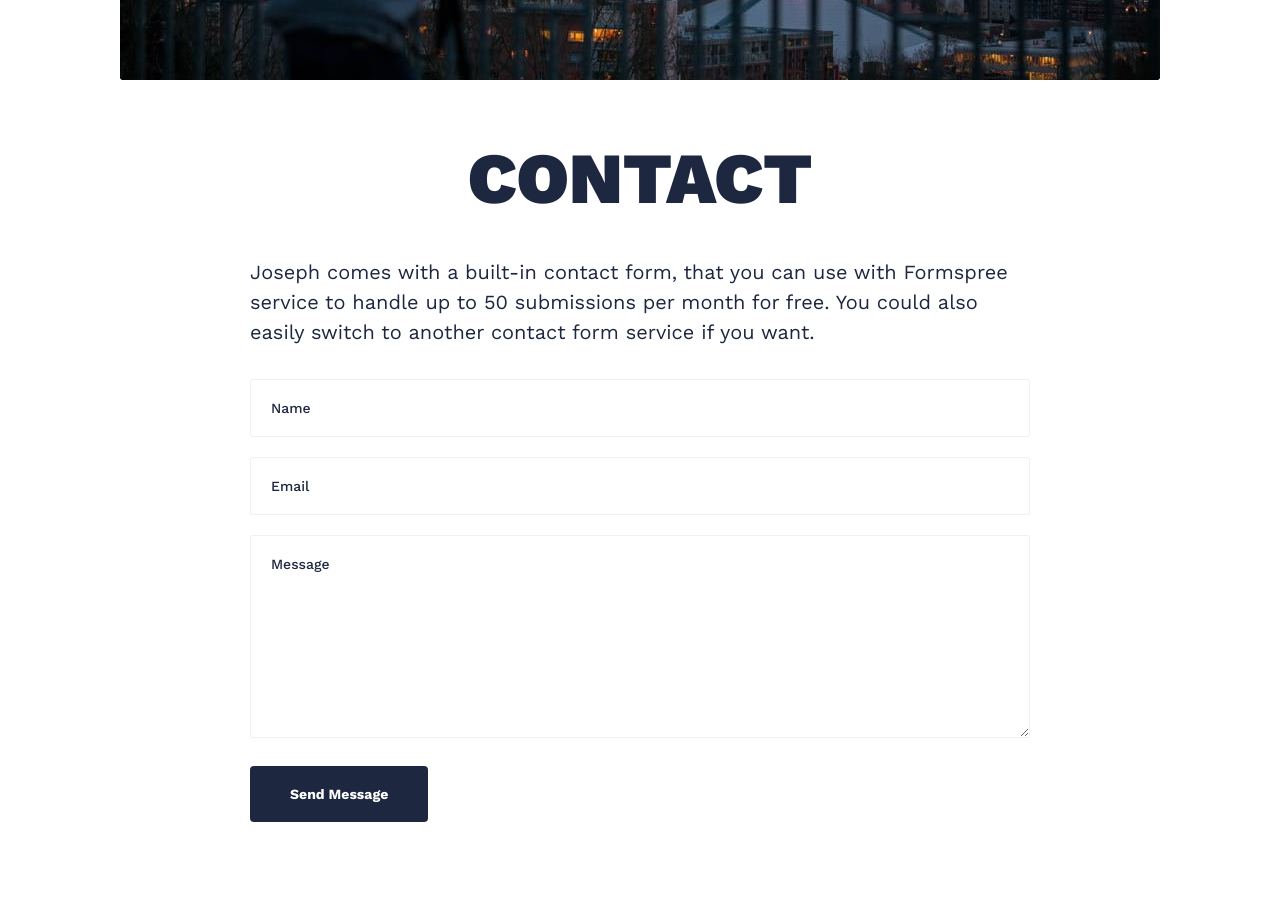
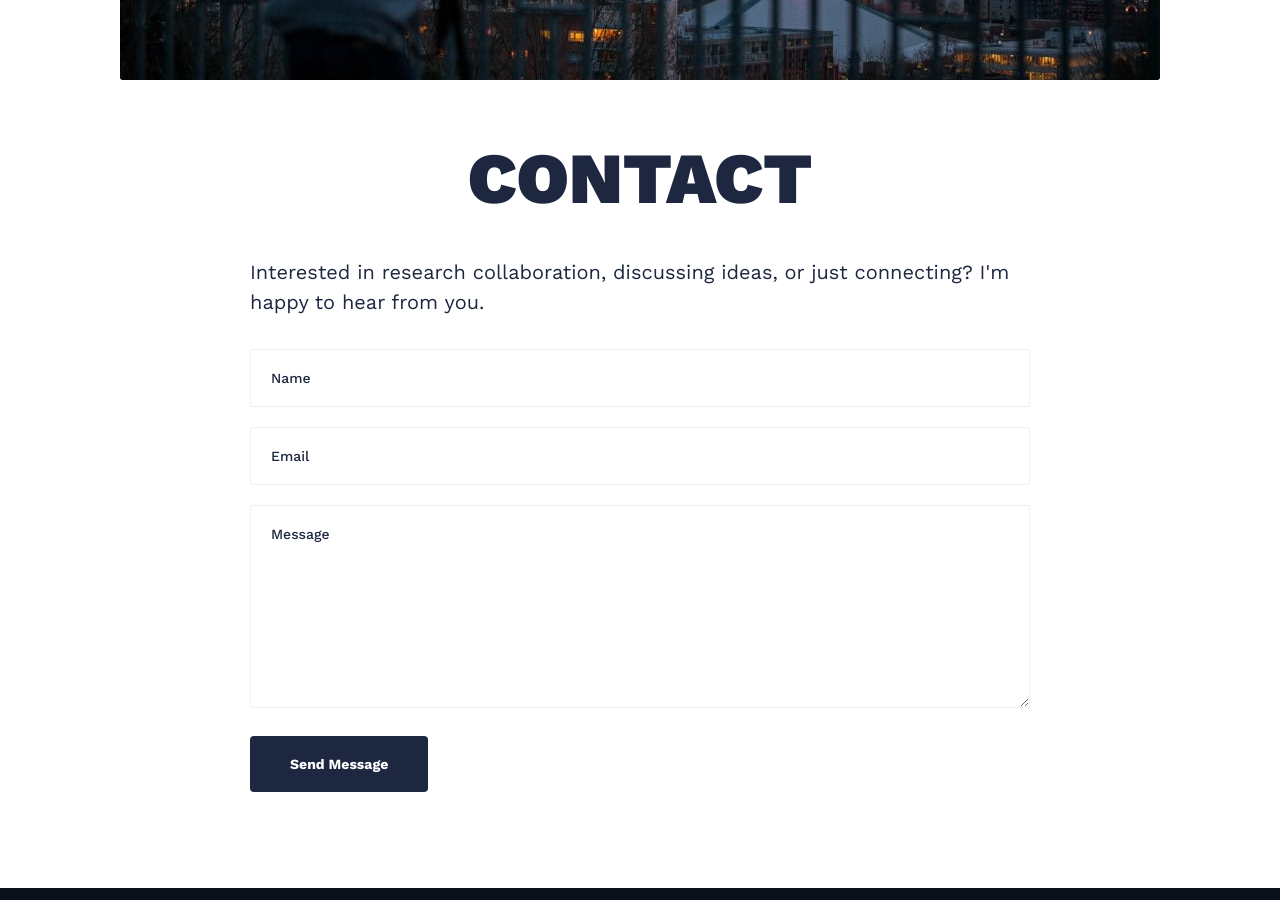
Before and after one commit to donghee-shin-page/donghee-shin-page.github.io, a Jekyll site: the page built from _pages/contact.html, in a window 1280 px wide and 900 px high, scrolled down 660 px. Built offline with Jekyll 4.4.1, drawn with Linux system fonts in a browser that asks for light colours; nearby versions of some CDN libraries.

Commit message:
Update _config.yml

```diff
--- a/_config.yml
+++ b/_config.yml
@@ -11,7 +11,7 @@
 author:
   name: Dong-Hee Shin
   bio: I’m a PhD student at Korea University. My research interests include molecular discovery, reinforcement learning, and optimizaiton algorithms.
-  avatar: '/images/donghee_shin2.jpg'
+  avatar: '/images/donghee_shin1.jpg'
 
 # social:
 # - {icon: "ion-logo-twitter", label: Twitter, link: "https://twitter.com"}
@@ -35,7 +35,7 @@
 hero:
   hero__title: Hello, I’m Dong-Hee
   hero__description: I’m a PhD student at Korea University. My research interests include molecular discovery, reinforcement learning, and optimizaiton algorithms.
-  hero__image: '/images/donghee_shin2.jpg'
+  hero__image: '/images/donghee_shin1.jpg'
 
 
 #-------------------------------
@@ -50,8 +50,8 @@
 #-------------------------------
 # Contact Settings
 contact:
-  email: your@email.com # Add your email for contact form
-  description: Joseph comes with a built-in contact form, that you can use with Formspree service to handle up to 50 submissions per month for free. You could also easily switch to another contact form service if you want. # Add a description of your form
+  email: dongheeshin@korea.ac.kr # Add your email for contact form
+  description: Interested in research collaboration, discussing ideas, or just connecting? I'm happy to hear from you. # Add a description of your form
 
 # NOTE
 # Joseph comes with a built-in contact form, that you can use with Formspree service to handle up to 50 submissions per month for free. You could also easily switch to another contact form service if you want.
```
